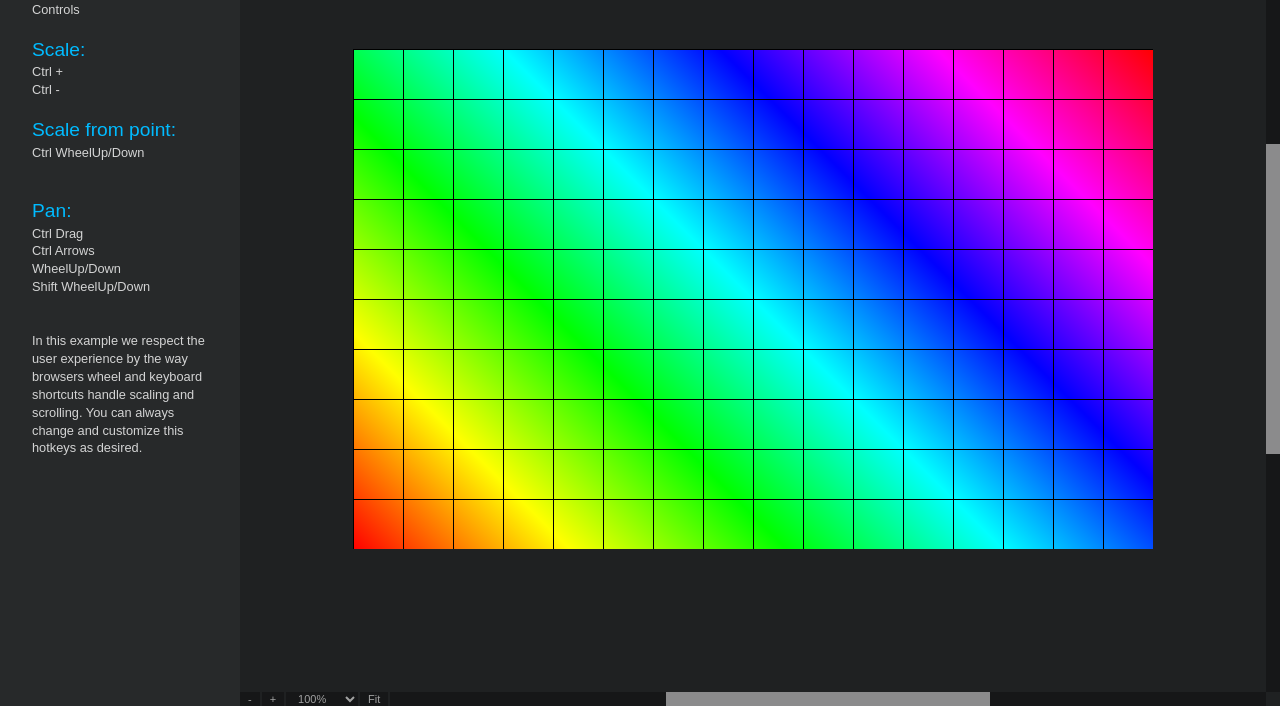
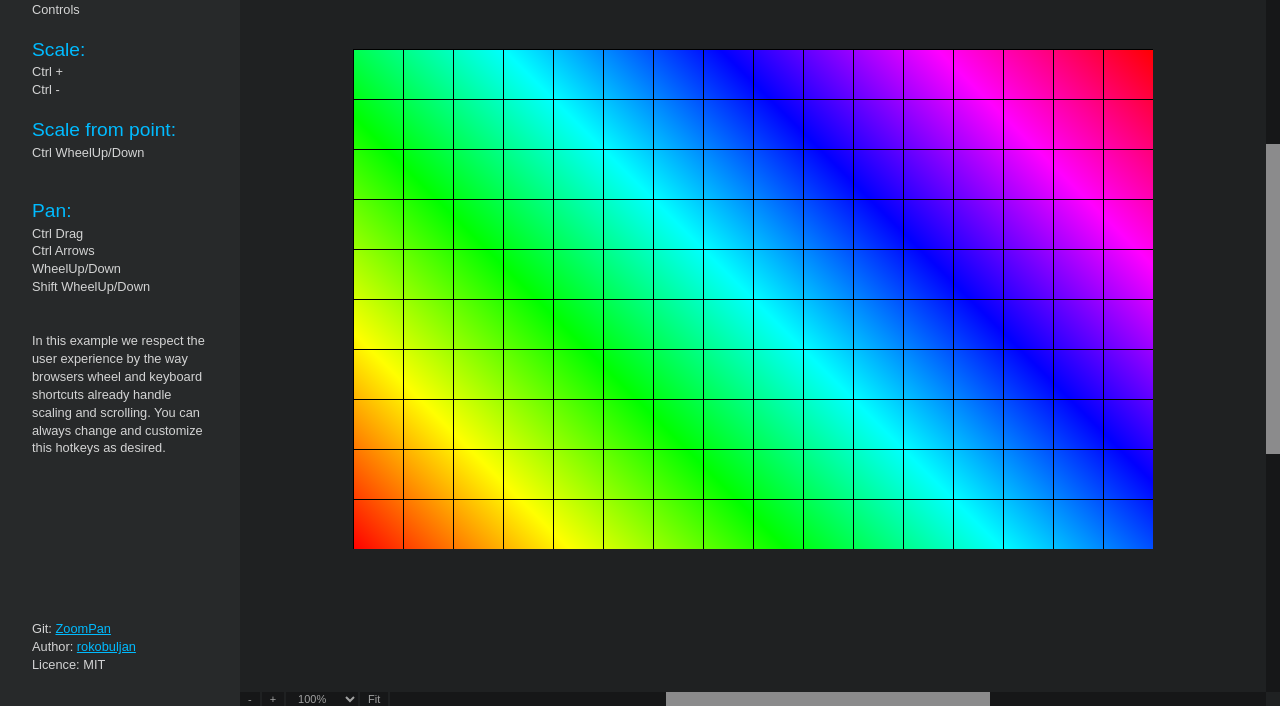
Before and after one commit to rokobuljan/zoompan, a plain HTML site: page example/index.html in a window 1280 px wide. Shown: the part 94-800 px from the top of the page. Drawn offline with Linux system fonts and the light colour scheme.

Commit message:
imp: example text, link to git, author

```diff
--- a/example/index.html
+++ b/example/index.html
@@ -20,6 +20,7 @@
             display: flex;
         }
 
+        a,
         h1,
         h2 {
             color: #0bf;
@@ -35,6 +36,12 @@
             padding: 2rem;
             font-size: 0.8rem;
             max-width: 240px;
+            display: flex;
+            flex-direction: column;
+        }
+
+        footer {
+            margin-top: auto;
         }
 
         main {
@@ -132,8 +139,14 @@
         Shift WheelUp/Down<br>
         <br>
         <br>
-        In this example we respect the user experience by the way browsers wheel and keyboard shortcuts handle scaling and scrolling.
+        In this example we respect the user experience by the way browsers wheel and keyboard shortcuts already handle scaling and scrolling.
         You can always change and customize this hotkeys as desired.
+
+        <footer>
+            Git: <a href="https://github.com/rokobuljan/zoompan">ZoomPan</a><br>
+            Author: <a href="https://github.com/rokobuljan">rokobuljan</a><br>
+            Licence: MIT
+        </footer>
     </aside>
 
     <main>
```
